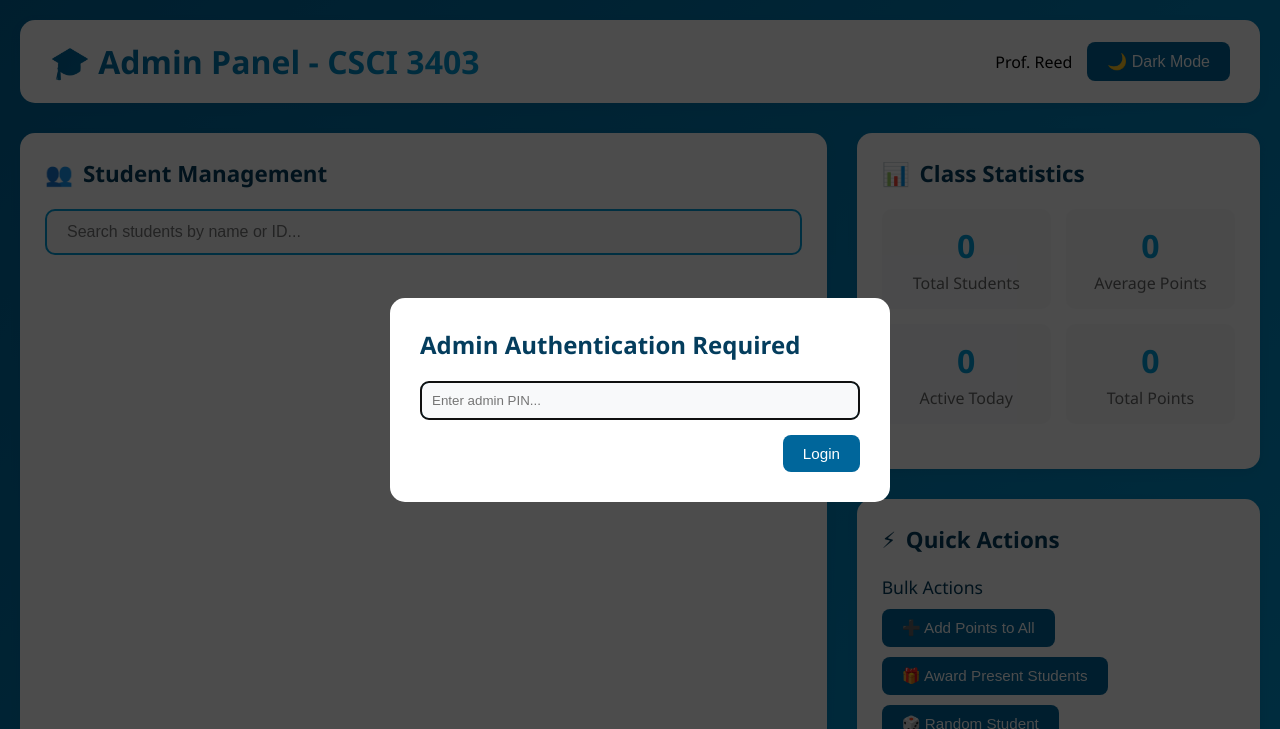
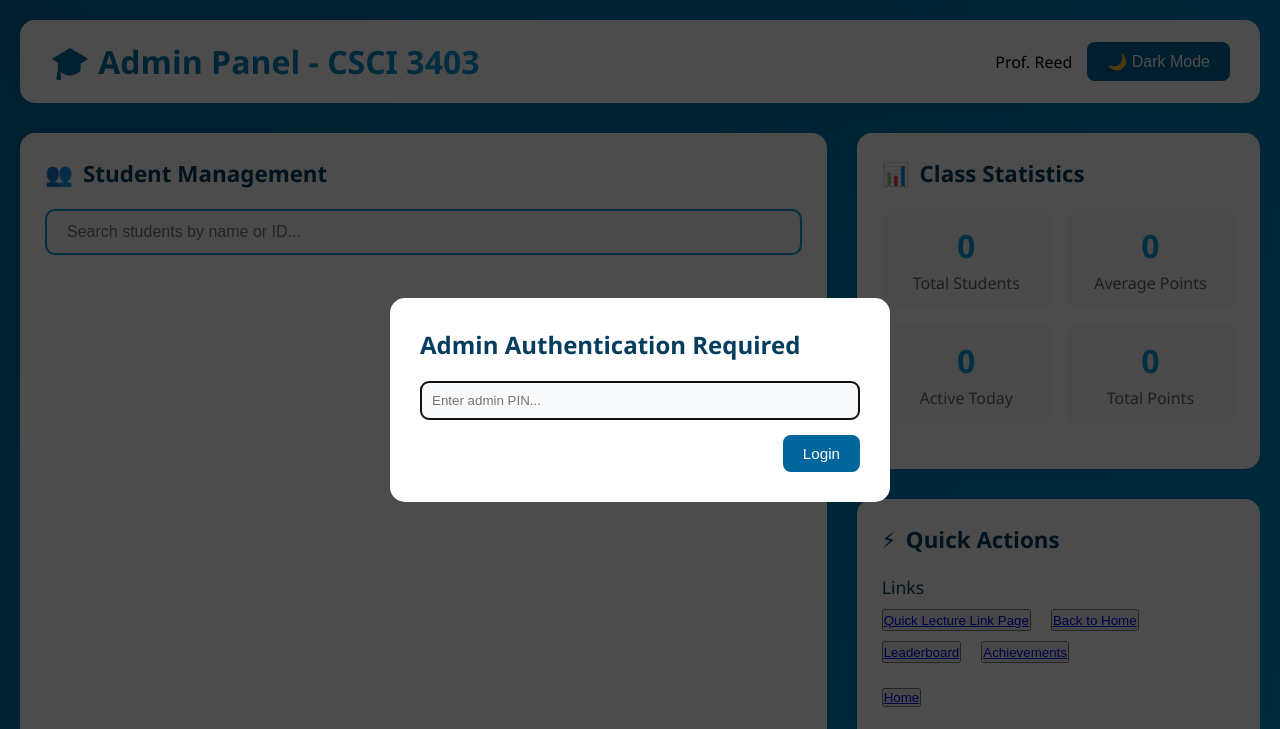
Before and after one commit to bobbyreed/WebProgramming, a plain HTML site: page pages/adminPanel.html in a window 1280 px wide. Shown: the top 729 px of the page. Drawn offline with Linux system fonts and the light colour scheme.

Commit message:
interlinked adminPanel, leaderboard, achievements, and quick for easier browsing

```diff
--- a/pages/adminPanel.html
+++ b/pages/adminPanel.html
@@ -501,6 +501,22 @@
                     </h2>
 
                     <div class="control-section">
+                        <div class="control-title">Links</div>
+                        <div class="control-buttons">
+                            <button class="home">
+                                <a href="./quick.html">
+                                    Quick Lecture Link Page
+                                </a></button><br>
+                                <button class="home"><a href="../index.html">Back to Home</a></button><br>
+    <button class="home"><a href="./leaderboard.html">Leaderboard</a></button><br>
+    <button class="home"><a href="./achievementBadges.html">Achievements</a></button><br>
+                        </div>
+                        <br>
+                        <button class="home">
+                                <a href="../index.html">Home</a></button>
+                        </div>
+
+                    <div class="control-section">
                         <div class="control-title">Bulk Actions</div>
                         <div class="control-buttons">
                             <button class="control-btn" onclick="bulkAddPoints()">
@@ -527,7 +543,10 @@
                             <button class="control-btn danger" onclick="resetAll()">
                                 ⚠️ Reset All Points
                             </button>
+                            <button class="control-btn">
+                                <a href="./quick.html">Quick Lecture Link Page</a></button>
                         </div>
+                    </div>
                     </div>
                 </div>
 
```
Also changed, not shown: pages/quick.html (+4 -1 lines).
